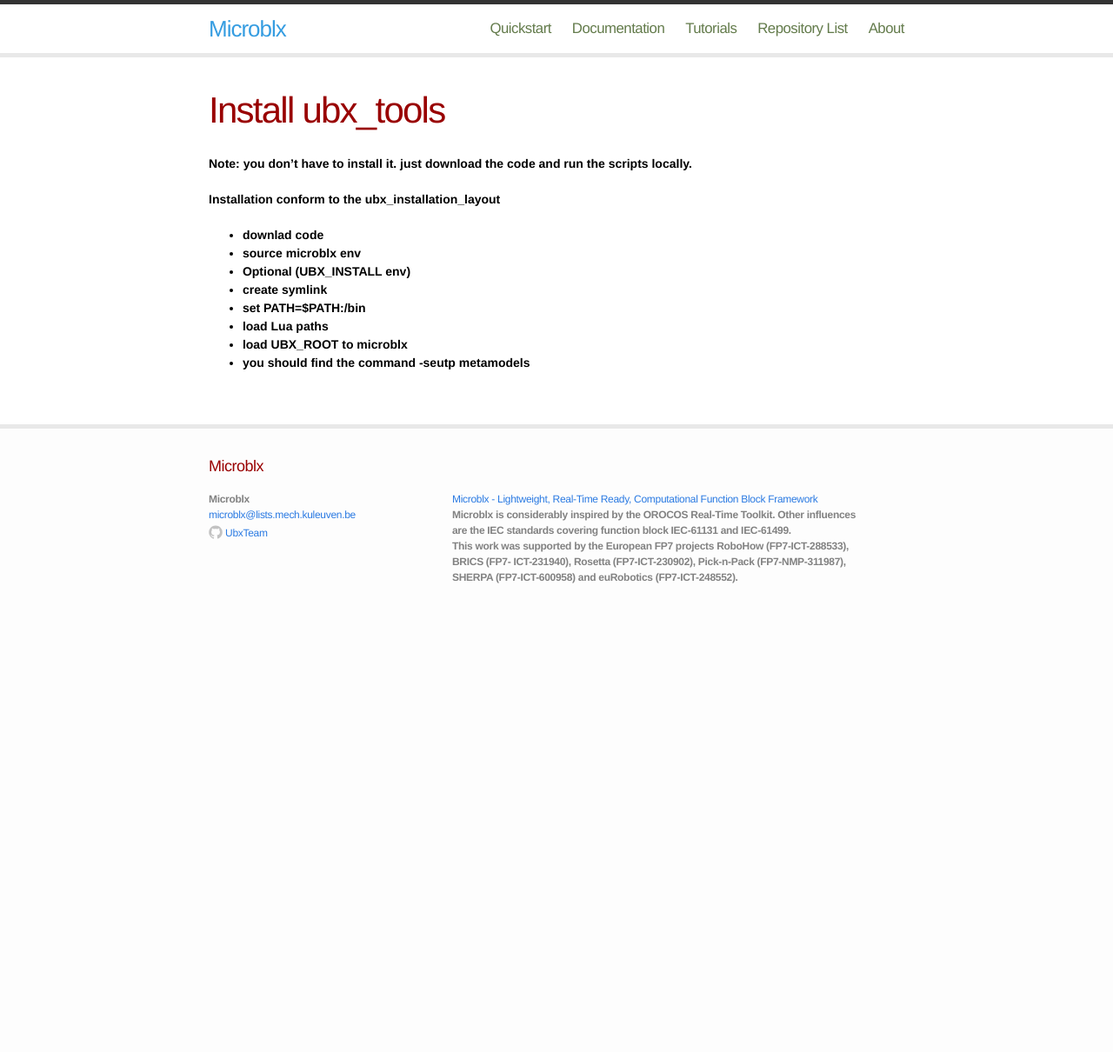
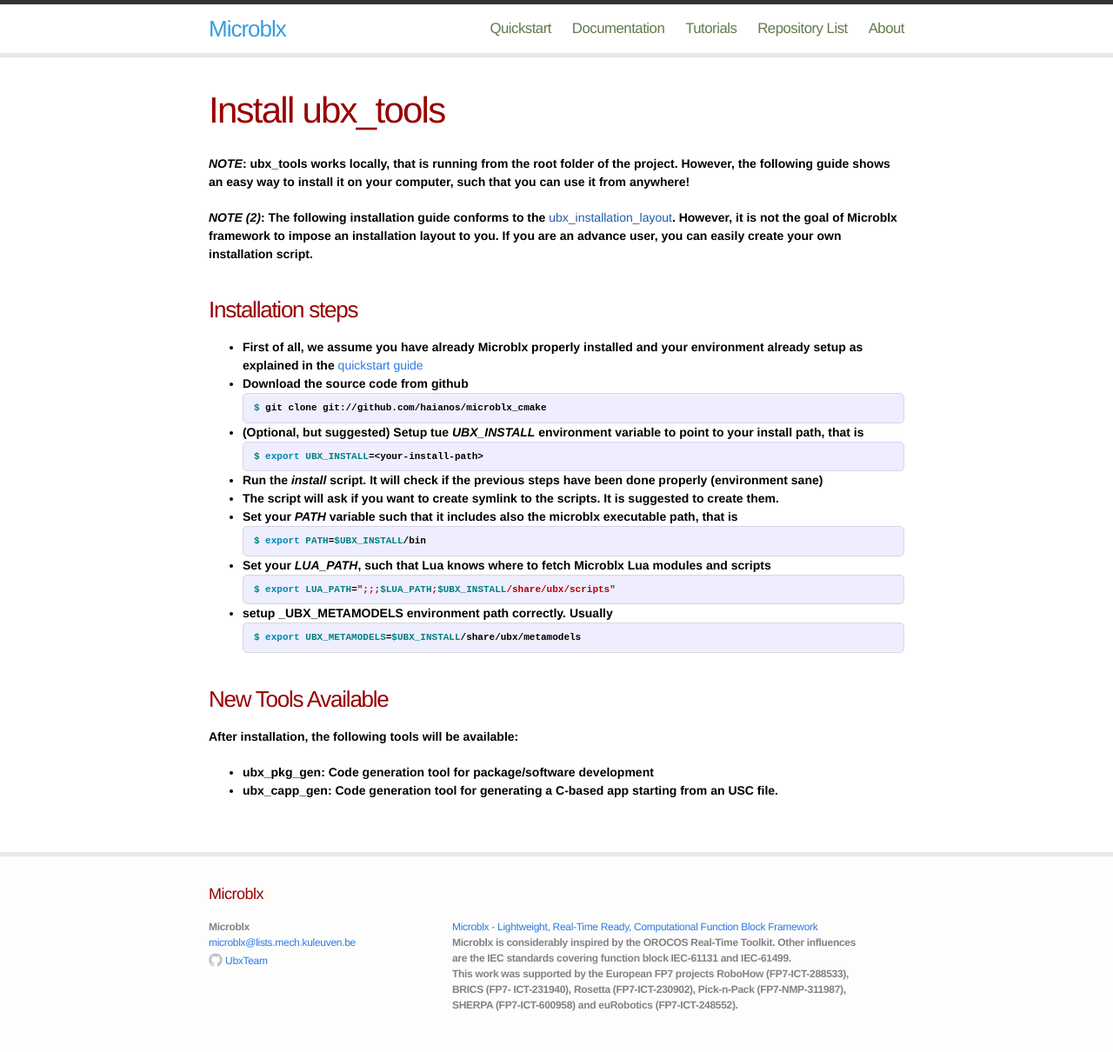
Before and after one commit to UbxTeam/UbxTeam.github.io, a Jekyll site: the page built from Tutorials/ubx_tools/install.md, in a window 1280 px wide. Shown: the whole page at 87% size. Built offline with Jekyll 4.4.1, drawn with Linux system fonts in a browser that asks for light colours; before the commit the page ends 900 px from its top, so only the background shows below that.

Commit message:
ubx_tool installation update

````diff
--- a/Tutorials/ubx_tools/install.md
+++ b/Tutorials/ubx_tools/install.md
@@ -3,16 +3,41 @@ layout: page
 title: Install ubx_tools
 ---
 
-Note: you don't have to install it. just download the code and run the scripts locally.
+___NOTE___: __ubx_tools__ works locally, that is running from the root folder of the project.
+However, the following guide shows an easy way to install it on your computer, such that you can use it from anywhere!
 
-Installation conform to the ubx_installation_layout
+___NOTE (2)___: The following installation guide conforms to the [ubx_installation_layout](). However, it is not the goal of Microblx framework to impose an installation layout to you. If you are an advance user, you can easily create your own installation script.
 
-- downlad code
-- source microblx env
-- Optional (UBX_INSTALL env)
-- create symlink
-- set PATH=$PATH:<install>/bin
-- load Lua paths
-- load UBX_ROOT to microblx
-- you should find the command
--seutp metamodels
+## Installation steps
+
+- First of all, we assume you have already Microblx properly installed and your environment already setup as explained in the [quickstart guide](/Quickstart)
+- Download the source code from github
+```sh
+$ git clone git://github.com/haianos/microblx_cmake
+```
+
+- (Optional, but suggested) Setup tue ___UBX_INSTALL___ environment variable to point to your install path, that is
+```sh
+$ export UBX_INSTALL=<your-install-path>
+```
+- Run the ___install___ script. It will check if the previous steps have been done properly (environment sane)
+- The script will ask if you want to create symlink to the scripts. It is suggested to create them.
+- Set your ___PATH___ variable such that it includes also the microblx executable path, that is
+```sh
+$ export PATH=$UBX_INSTALL/bin
+```
+- Set your ___LUA_PATH___, such that Lua knows where to fetch Microblx Lua modules and scripts
+```sh
+$ export LUA_PATH=";;;$LUA_PATH;$UBX_INSTALL/share/ubx/scripts"
+```
+- setup ___UBX_METAMODELS__ environment path correctly. Usually
+```sh
+$ export UBX_METAMODELS=$UBX_INSTALL/share/ubx/metamodels
+```
+
+## New Tools Available
+
+After installation, the following tools will be available:
+
+* ubx_pkg_gen: Code generation tool for package/software development
+* ubx_capp_gen: Code generation tool for generating a C-based app starting from an USC file.
````
Also changed, not shown: Tutorials/index.md (+0 -1 lines).
